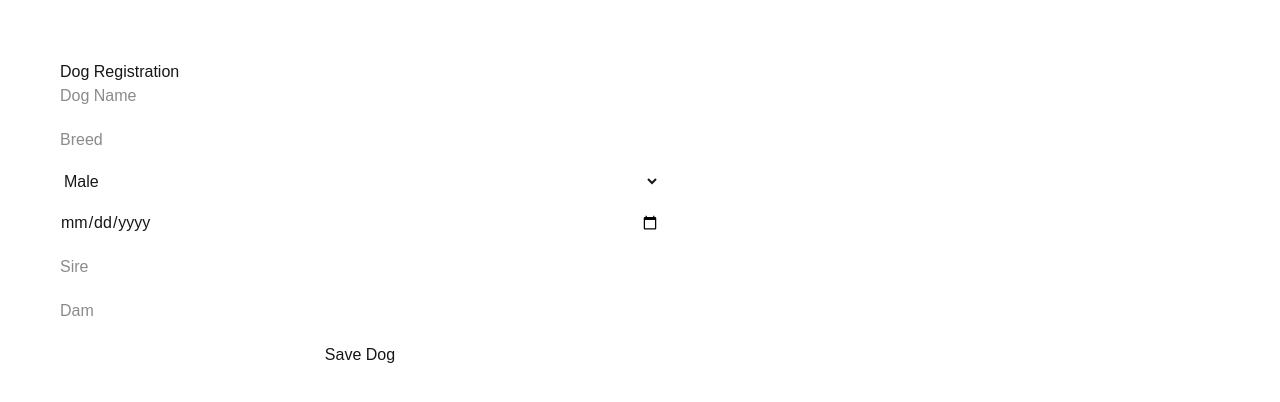
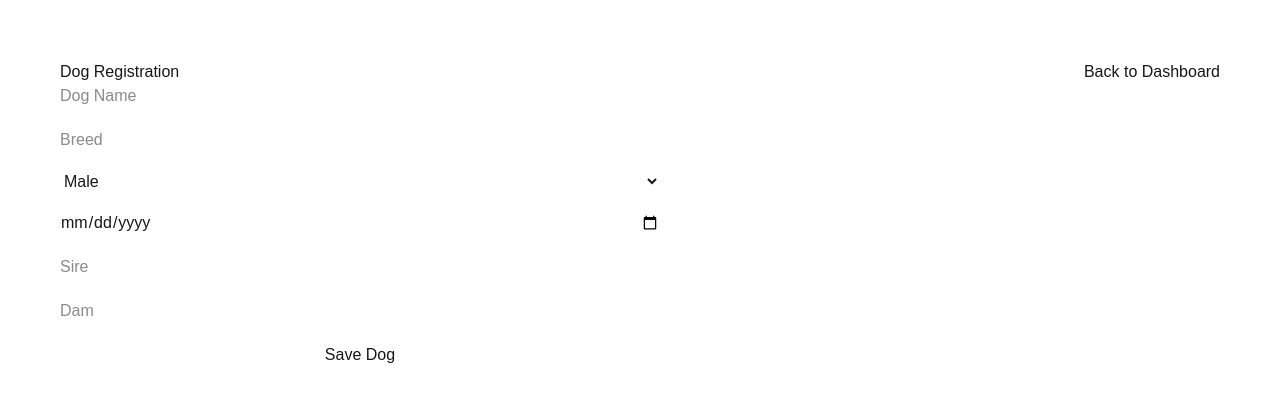
Before and after one commit to CD-Ideas/pedigree-frontend, a Next.js app: page /dogs in a window 1280 px wide. Shown: the top 402 px of the page. Built offline with nearby package versions, Linux system fonts and the light colour scheme; no server answers.

Commit message:
Update dogs page header

```diff
--- a/app/dogs/page.tsx
+++ b/app/dogs/page.tsx
@@ -49,7 +49,10 @@ export default function DogsPage() {
 
   return (
     <main style={{ padding: "60px", fontFamily: "Arial" }}>
-      <h1>Dog Registration</h1>
+      <div style={{display:'flex',justifyContent:'space-between',alignItems:'center'}}>
+  <h1>Dog Registration</h1>
+  <a href="/dashboard">Back to Dashboard</a>
+</div>
 
       <form
         onSubmit={handleSubmit}
```
